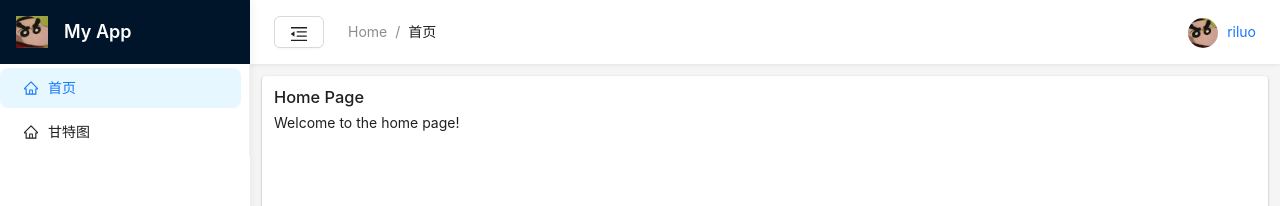
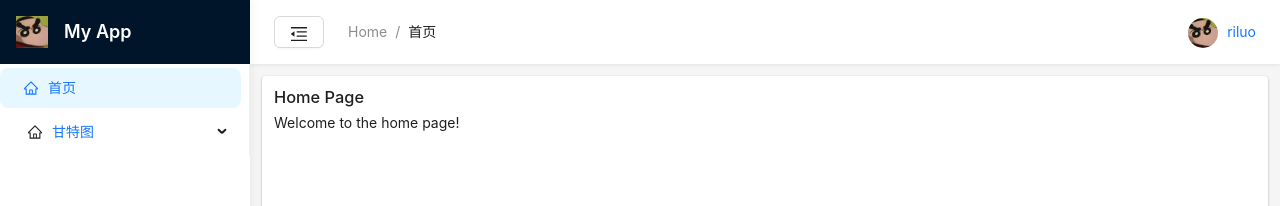
Before and after one commit to gukunruo/my-app-demo, a Vue app: page /home in a window 1280 px wide. Shown: the top 206 px of the page. Built offline with nearby package versions, Linux system fonts and the light colour scheme.

Commit message:
feat: children menu tab

```diff
--- a/src/layout/components/sideMenu.vue
+++ b/src/layout/components/sideMenu.vue
@@ -13,6 +13,7 @@
     </div>
     <a-menu
       v-model:selectedKeys="selectedKeys"
+      v-model:openKeys="openKeys"
       mode="inline"
       :items="menuItems"
     />
@@ -36,34 +37,45 @@ const router = useRouter();
 const route = useRoute();
 
 const getMenuRoutes = (routes) => {
-  return routes.reduce((acc, route) => {
+  return routes.flatMap(route => {
     if (route.children) {
-      acc.push(...getMenuRoutes(route.children));
+      return route.children.filter(child => child.meta && child.meta.isMenu);
     }
-    if (route.meta && route.meta.isMenu) {
-      acc.push(route);
-    }
-    return acc;
-  }, []);
+    return route.meta && route.meta.isMenu ? [route] : [];
+  });
 };
 
 const menuRoutes = computed(() => getMenuRoutes(routes));
 
-const menuItems = computed(() =>
-  menuRoutes.value.map((route) => ({
+const createMenuItem = (route) => {
+  const menuItem = {
     key: route.path,
     icon: route.meta?.icon ? h(route.meta.icon) : null,
     label: h(RouterLink, { to: route.path }, () => route.meta.title),
-  }))
-);
+  };
+
+  if (route.children && route.children.length > 0) {
+    menuItem.children = route.children.map(createMenuItem);
+  }
+
+  return menuItem;
+};
+
+const menuItems = computed(() => menuRoutes.value.map(createMenuItem));
 
 const selectedKeys = ref([route.path]);
+const openKeys = ref([]);
 
 watch(
   () => route.path,
   (newPath) => {
     selectedKeys.value = [newPath];
-  }
+    const parentPath = newPath.substring(0, newPath.lastIndexOf('/'));
+    if (parentPath) {
+      openKeys.value = [parentPath];
+    }
+  },
+  { immediate: true }
 );
 </script>
 
--- a/src/layout/index.vue
+++ b/src/layout/index.vue
@@ -1,11 +1,16 @@
 <template>
   <a-layout id="layout" class="container">
+    <!-- 左侧菜单栏 -->
     <SideMenu :collapsed="collapsed" />
+    <!-- 右侧 -->
     <a-layout>
+      <!-- 顶部状态栏 -->
       <TopBar :collapsed="collapsed" @toggle="toggleSidebar" />
+      <!-- 内容区 -->
       <a-layout-content class="content">
         <router-view />
       </a-layout-content>
+      <!-- 底部状态栏 -->
       <a-layout-footer class="footer">
         © 2024 riluo. All rights reserved.
       </a-layout-footer>
--- a/src/router/routes.js
+++ b/src/router/routes.js
@@ -22,8 +22,29 @@ const routes = [
 			{
 				path: '/gantt',
 				name: 'Gantt',
-				component: () => import('@/views/gantt/index.vue'),
 				meta: { title: '甘特图', isMenu: true, icon: HomeOutlined },
+				children: [
+					{
+						path: '/gantt-demo1',
+						name: 'Gantt1',
+						component: () => import('@/views/gantt/index.vue'),
+						meta: {
+							title: '甘特图1',
+							isMenu: true,
+							icon: HomeOutlined,
+						},
+					},
+					{
+						path: '/gantt-demo2',
+						name: 'Gantt2',
+						component: () => import('@/views/gantt/index.vue'),
+						meta: {
+							title: '甘特图2',
+							isMenu: true,
+							icon: HomeOutlined,
+						},
+					},
+				]
 			}
 		]
 	},
```
